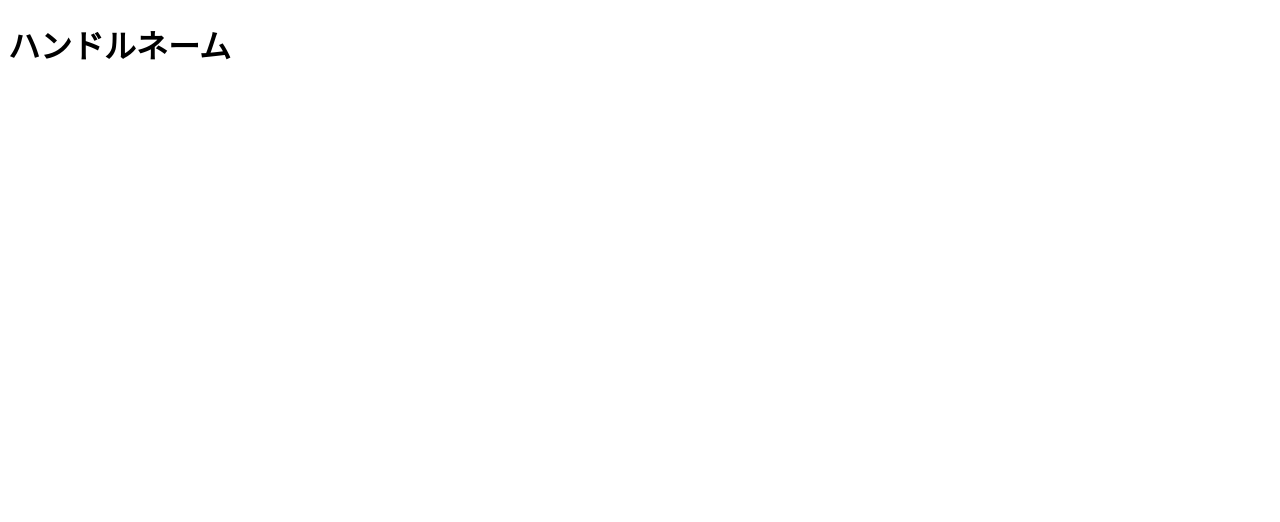
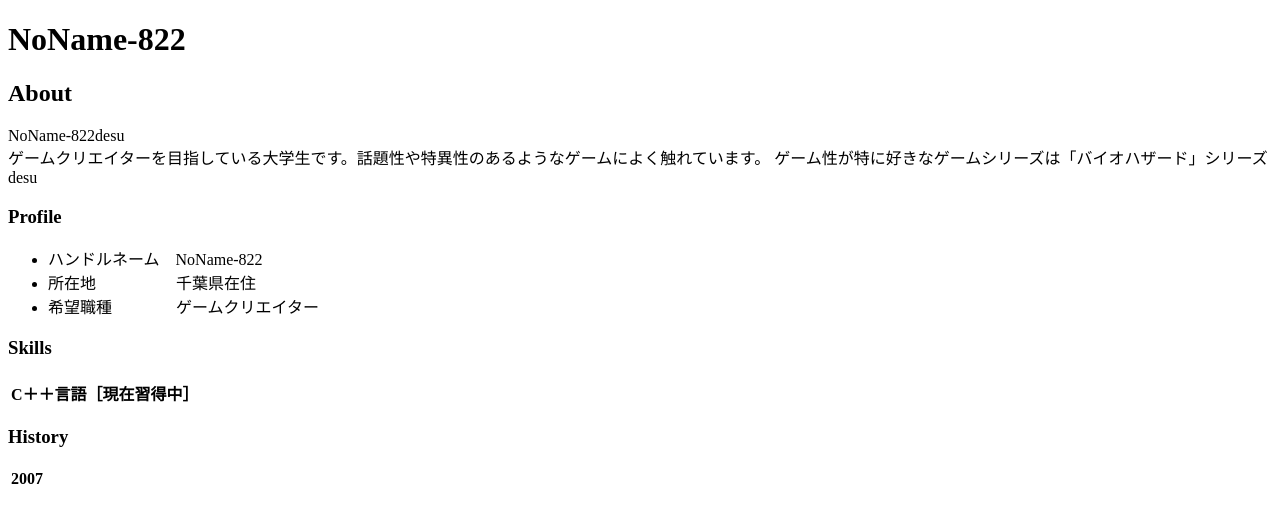
Before and after one commit to NoName-822/NoName-822.github.io, a plain HTML site: page index.html in a window 1280 px wide. Drawn offline with Linux system fonts and the light colour scheme.

Commit message:
ポートフォリオに必要な情報を追加

```diff
--- a/index.html
+++ b/index.html
@@ -3,9 +3,40 @@
   <head>
     <meta charset="utf-8">
     <meta name="viewport" content="width=device-width, initial-scale=1">
-    <title>ハンドルネームのポートフォリオ</title>
+    <title>NoName-822のポートフォリオ</title>
   </head>
   <body>
-    <h1>ハンドルネーム</h1>
+    <h1>NoName-822</h1>
+
+    <h2>About</h2>
+    <p>
+      NoName-822desu<br>
+      ゲームクリエイターを目指している大学生です。話題性や特異性のあるようなゲームによく触れています。
+      ゲーム性が特に好きなゲームシリーズは「バイオハザード」シリーズdesu
+    </p>
+
+    <h3>Profile</h3>
+    <ul>
+      <li>ハンドルネーム　NoName-822</li>
+      <li>所在地　　　　　千葉県在住</li>
+      <li>希望職種　　　　ゲームクリエイター</li>
+    </ul>
+
+    <h3>Skills</h3>
+    <table>
+      <tr>
+        <th>C＋＋言語［現在習得中］</th>
+      </tr>
+    </table>
+
+
+    <h3>History</h3>
+    <table>
+      <tr>
+        <th>2007</th>
+        <td><a 千葉にて生誕</td>
+      </tr>
+
+    </table>
   </body>
 </html>
```
